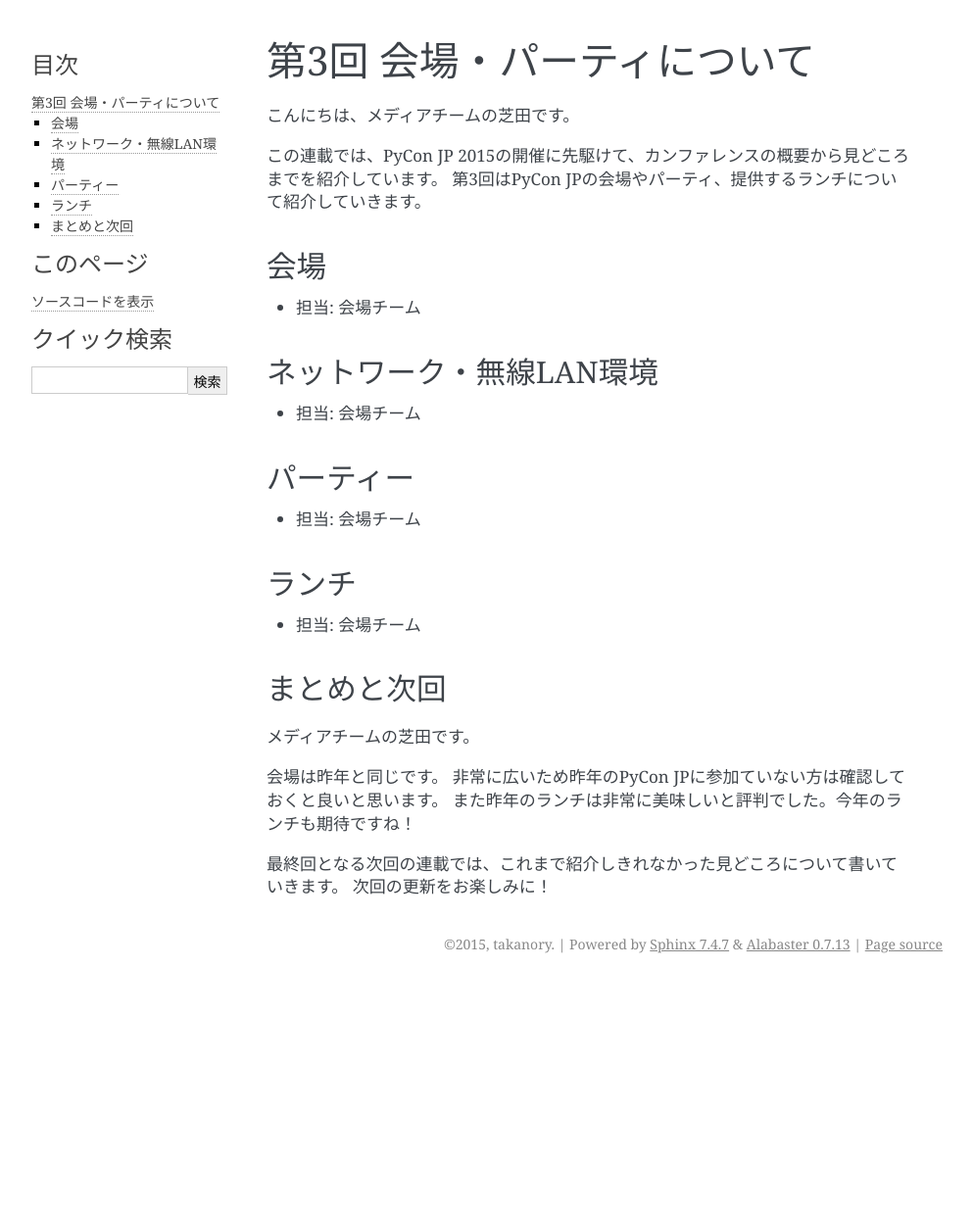
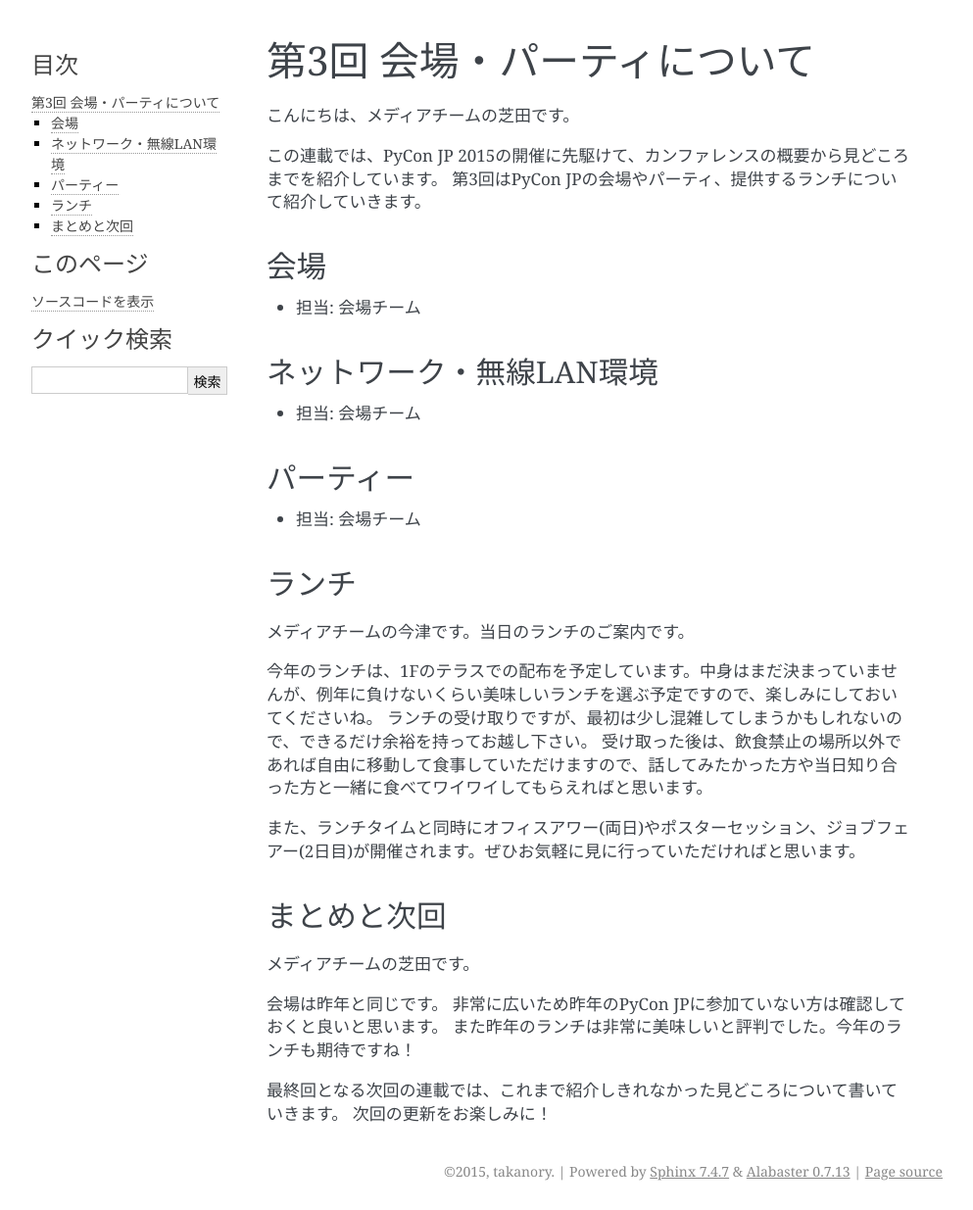
Before and after one commit to pyconjp/reports2015, a Sphinx documentation site: the page built from source/03_venue_party.rst, in a window 1280 px wide. Shown: the whole page at 98% size, without its empty margins (148-1141 px from the left). Built offline with Sphinx 7.4.7, drawn with Linux system fonts in a browser that asks for light colours; before the commit the page ends 1003 px from its top, so only the background shows below that.

Commit message:
ランチ分を記載

```diff
--- a/source/03_venue_party.rst
+++ b/source/03_venue_party.rst
@@ -22,7 +22,15 @@
 
 ランチ
 ======
-- 担当: 会場チーム
+
+メディアチームの今津です。当日のランチのご案内です。
+
+今年のランチは、1Fのテラスでの配布を予定しています。中身はまだ決まっていませんが、例年に負けないくらい美味しいランチを選ぶ予定ですので、楽しみにしておいてくださいね。
+ランチの受け取りですが、最初は少し混雑してしまうかもしれないので、できるだけ余裕を持ってお越し下さい。
+受け取った後は、飲食禁止の場所以外であれば自由に移動して食事していただけますので、話してみたかった方や当日知り合った方と一緒に食べてワイワイしてもらえればと思います。
+
+また、ランチタイムと同時にオフィスアワー(両日)やポスターセッション、ジョブフェアー(2日目)が開催されます。ぜひお気軽に見に行っていただければと思います。
+
 
 まとめと次回
 ============
```
